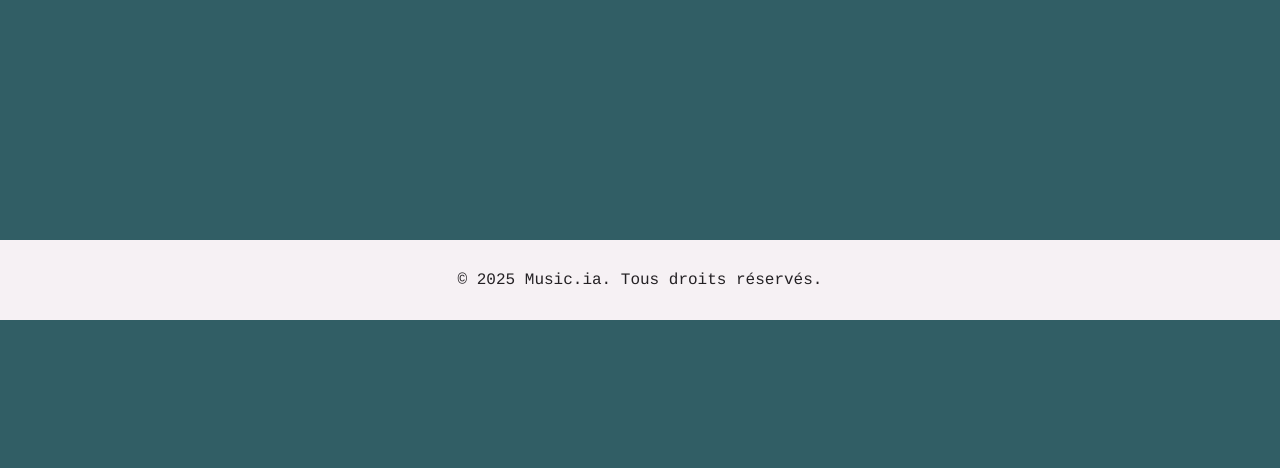
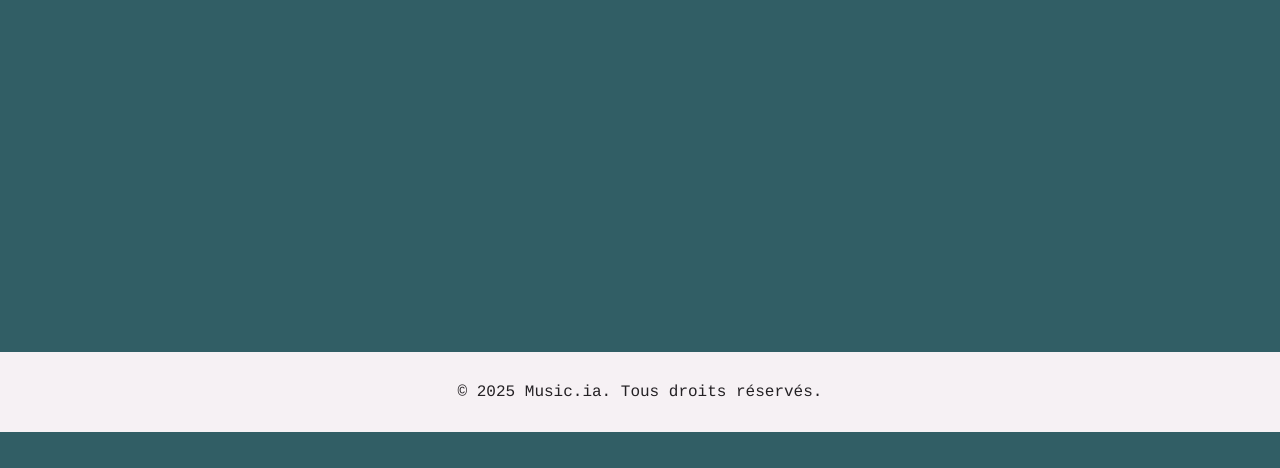
Before and after one commit to MeXam84/R209-PHP_SQL, a PHP site: page /dashboard.php in a window 1280 px wide. Shown: the part 332-800 px from the top of the page. Run offline with PHP 8.4, Linux system fonts and the light colour scheme; the visitor is signed in with stand-in values (Sample User, id 1).

Commit message:
modified:   site/main.css

```diff
--- a/site/main.css
+++ b/site/main.css
@@ -240,9 +240,9 @@
 }
 
 .footer_dashboard {
-  margin-top: 300px;
+  margin-top: 412px;
 }
 
 .footer_dashboard_admin {
-  margin-top: 90px;
+  margin-top: 195px;
 }
```
